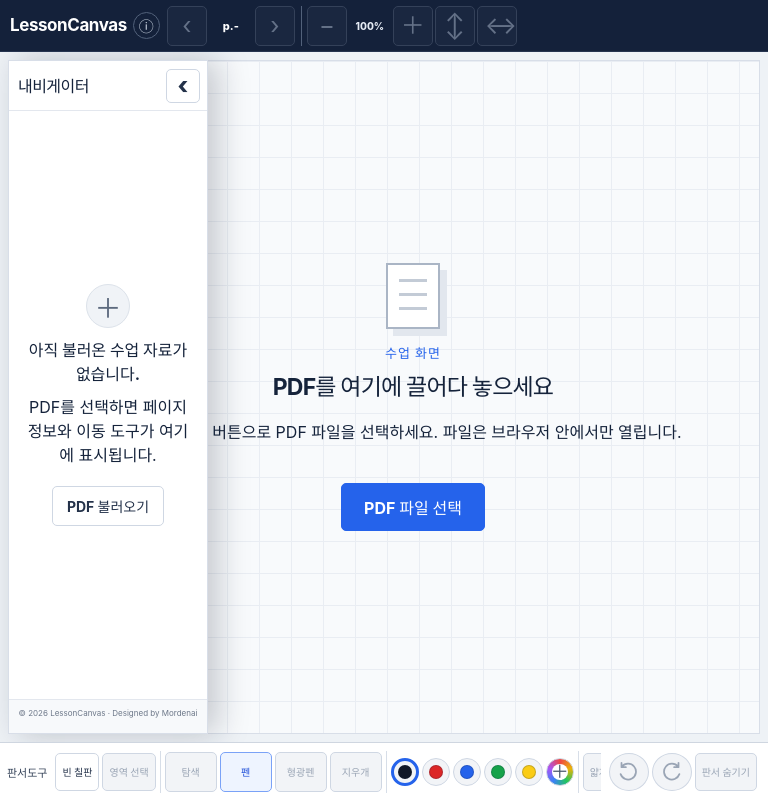
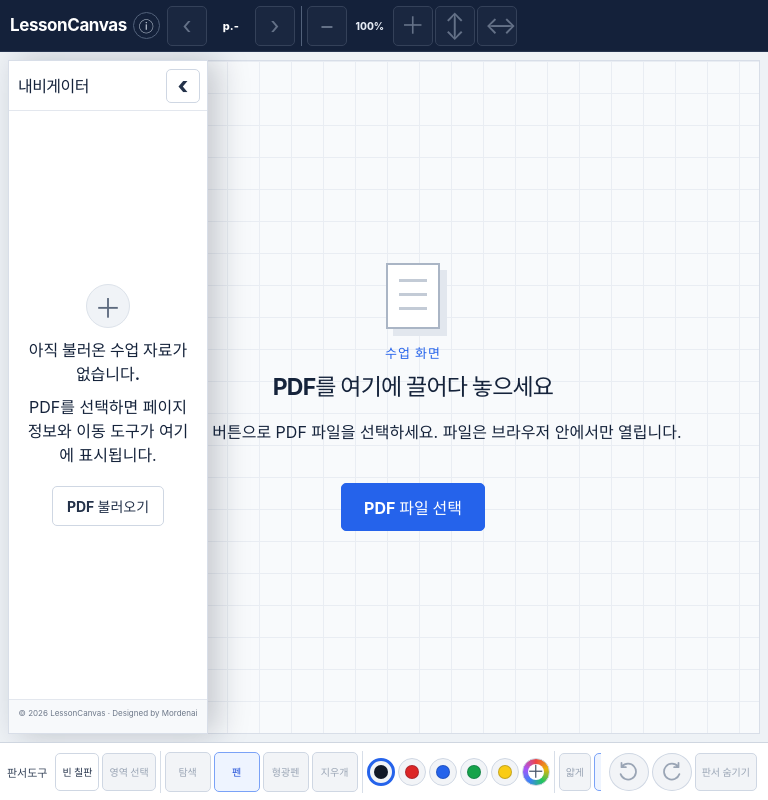
Before and after one commit to park791014-web/classcanvas, a React (Vite) app: page / in a window 768 px wide. Built offline with nearby package versions, Linux system fonts and the light colour scheme.

Commit message:
fix: compact tablet drawing tool buttons

```diff
--- a/package.json
+++ b/package.json
@@ -1,7 +1,7 @@
 {
   "name": "classcanvas",
   "private": true,
-  "version": "0.1.5",
+  "version": "0.1.6",
   "type": "module",
   "scripts": {
     "dev": "vite",
--- a/src/styles/global.css
+++ b/src/styles/global.css
@@ -1765,8 +1765,8 @@ button:disabled { color: #9aa5b5; background: #f2f4f7; cursor: not-allowed; }
     display: inline-flex;
     align-items: center;
     justify-content: center;
-    width: 52px;
-    min-width: 52px;
+    width: 46px;
+    min-width: 46px;
     height: 40px;
     padding-inline: 6px;
   }
@@ -1998,8 +1998,8 @@ button:disabled { color: #9aa5b5; background: #f2f4f7; cursor: not-allowed; }
     display: inline-flex;
     align-items: center;
     justify-content: center;
-    width: 52px;
-    min-width: 52px;
+    width: 46px;
+    min-width: 46px;
     height: 40px;
     padding-inline: 6px;
   }
@@ -2090,8 +2090,8 @@ button:disabled { color: #9aa5b5; background: #f2f4f7; cursor: not-allowed; }
     display: inline-flex;
     align-items: center;
     justify-content: center;
-    width: 52px;
-    min-width: 52px;
+    width: 46px;
+    min-width: 46px;
     height: 40px;
     padding-inline: 6px;
   }
```
Also changed, not shown: 1 other file (tests, documents, lock files or other folders).
